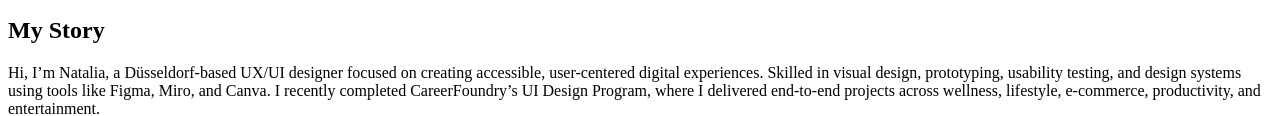
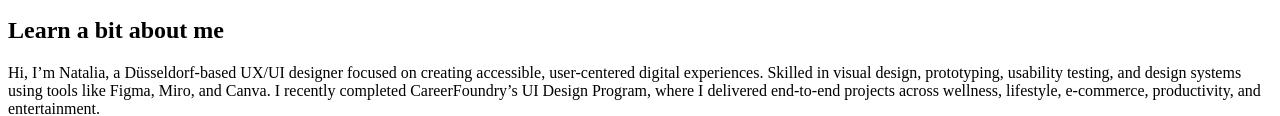
Before and after one commit to natalia-al-shevchik/portfolio_site_natalia_shevchik, a plain HTML site: page about.html in a window 1280 px wide. Shown: the part 764-880 px from the top of the page. Drawn offline with Linux system fonts and the light colour scheme.

Commit message:
Update about.html
Change section title to "Learn a bit about me"

```diff
--- a/about.html
+++ b/about.html
@@ -31,7 +31,7 @@
   </main>
   <main>
    <section aria-labelledby="about-heading">
-      <h1 id="about-heading">My Story</h1>
+      <h1 id="about-heading">Learn a bit about me</h1>
       <p>
         Hi, I’m Natalia, a Düsseldorf-based UX/UI designer focused on creating accessible,
         user-centered digital experiences. Skilled in visual design, prototyping, usability testing,
```
